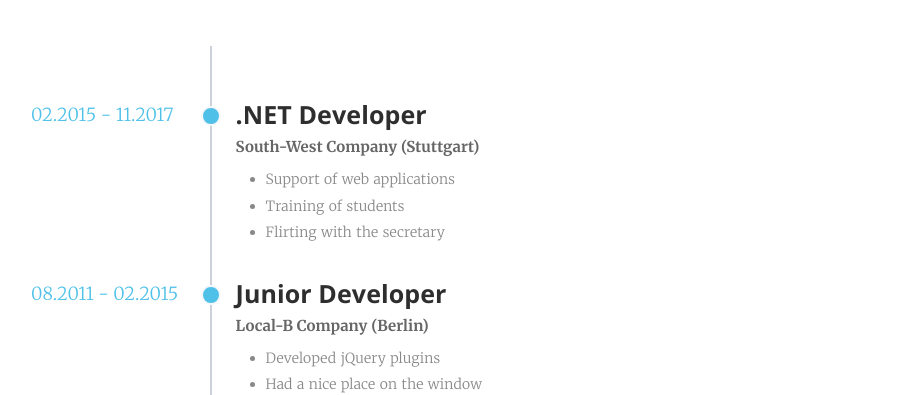
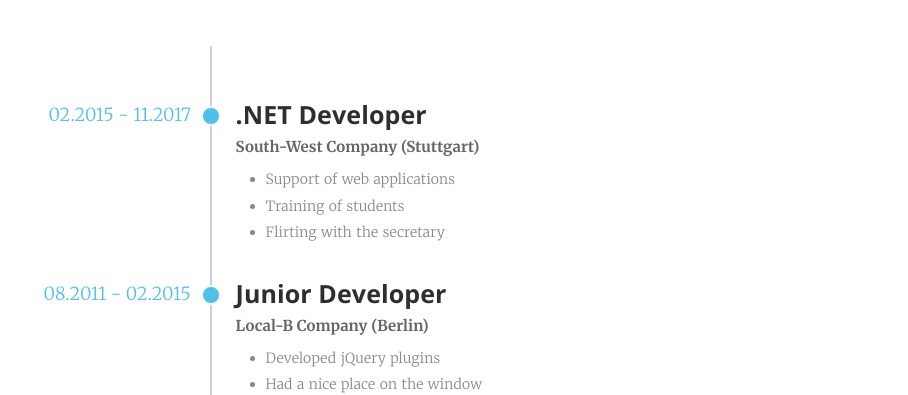
Before and after one commit to jwillmer/jekyllDecent, a Jekyll site: the page built from _pages/cv.html, in a window 1280 px wide. Shown: the part 1250-1645 px from the top of the page, without its empty margins (114-1022 px from the left). Built offline with Jekyll 4.4.1, drawn with Linux system fonts in a browser that asks for light colours; some web fonts are replaced.

Commit message:
Increased size of time span div

```diff
--- a/_sass/cv.scss
+++ b/_sass/cv.scss
@@ -97,9 +97,11 @@
 
 .timeline-block > .time {
     position: absolute;
-    margin-left: -170px;
+    margin-left: -180px;
     margin-top: 3px;
     color: $color-cv-blue;
+    text-align: right;
+    width: 170px;
 }
 
 .timeline-content {
```
